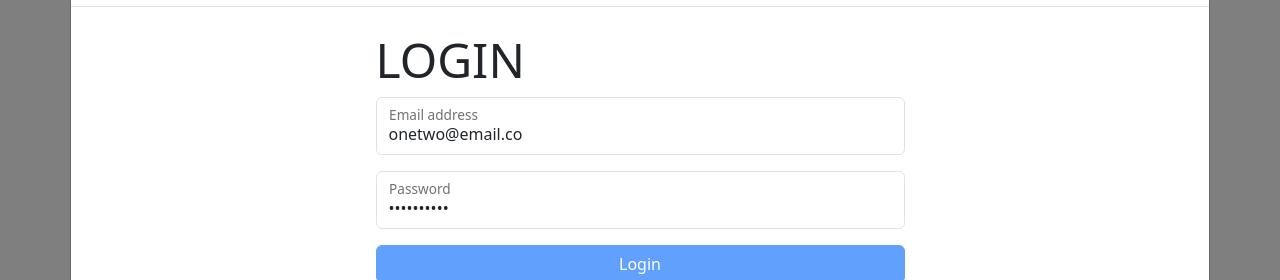
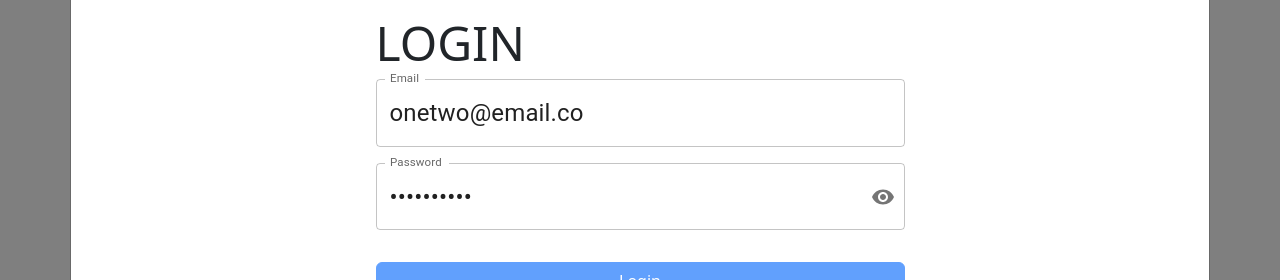
Before and after one commit to ronenram1234/fantastic-crm, a React (Create React App) app: page / in a window 1280 px wide. Shown: the part 223-503 px from the top of the page. Built offline with nearby package versions, Linux system fonts and the light colour scheme; no server answers.

Commit message:
upate login password

```diff
--- a/src/components/Login.tsx
+++ b/src/components/Login.tsx
@@ -5,6 +5,11 @@ import { UserLoginFormValues } from "../interfaces/User";
 
 import { getUserToken, setTokenLocalStorage } from "../services/userServices";
 import { GlobalProps } from "../App";
+import TextField from "@mui/material/TextField";
+import InputAdornment from "@mui/material/InputAdornment";
+import IconButton from "@mui/material/IconButton";
+import Visibility from "@mui/icons-material/Visibility";
+import VisibilityOff from "@mui/icons-material/VisibilityOff";
 
 interface LoginProps {
   setIsRegister: React.Dispatch<React.SetStateAction<boolean>>;
@@ -13,6 +18,11 @@ interface LoginProps {
 const Login: FunctionComponent<LoginProps> = ({ setIsRegister }) => {
   const { setToken, setIsUsserLogedin } = useContext(GlobalProps);
   const [msg, setMsg] = useState("");
+  const [showPassword, setShowPassword] = useState(false);
+
+  const togglePasswordVisibility = () => {
+    setShowPassword((prev) => !prev);
+  };
 
   const formik = useFormik<UserLoginFormValues>({
     initialValues: {
@@ -20,8 +30,8 @@ const Login: FunctionComponent<LoginProps> = ({ setIsRegister }) => {
       password: "Abc!123Abc",
     },
     validationSchema: yup.object({
-      email: yup.string().email().required(),
-      password: yup.string().required(),
+      email: yup.string().email("Invalid email").required("Email is required"),
+      password: yup.string().required("Password is required"),
     }),
     onSubmit: async (values) => {
       getUserToken(values)
@@ -31,11 +41,8 @@ const Login: FunctionComponent<LoginProps> = ({ setIsRegister }) => {
             setToken(res.data);
             setTokenLocalStorage(res.data);
             setIsUsserLogedin(true);
-
-            // successMsg("Sucessful login");
           } else {
             console.log("User not found- ", res.data);
-
             setMsg("User not found");
           }
         })
@@ -47,42 +54,51 @@ const Login: FunctionComponent<LoginProps> = ({ setIsRegister }) => {
   });
 
   return (
-    <>
     <div className="container d-flex justify-content-center align-item-center flex-column col-6">
       <h5 className="display-5 my-2">LOGIN</h5>
       <form onSubmit={formik.handleSubmit}>
-          <div className="form-floating mb-3">
-            <input
+        {/* Email Field */}
+        <div className="mb-3">
+          <TextField
+            variant="outlined"
+            label="Email"
             type="email"
-              className="form-control"
-              id="floatingInput"
-              placeholder="name@example.com"
             name="email"
             value={formik.values.email}
             onChange={formik.handleChange}
             onBlur={formik.handleBlur}
+            fullWidth
+            error={formik.touched.email && Boolean(formik.errors.email)}
+            helperText={formik.touched.email && formik.errors.email}
           />
-            <label htmlFor="floatingInput">Email address</label>
-            {formik.touched.email && formik.errors.email && (
-              <p className="text-danger">{formik.errors.email}</p>
-            )}
         </div>
-          <div className="form-floating">
-            <input
-              type="password"
-              className="form-control"
-              id="floatingPassword"
-              placeholder="Password"
+
+        {/* Password Field */}
+        <div className="mb-3">
+          <TextField
+            variant="outlined"
+            label="Password"
+            type={showPassword ? "text" : "password"}
             name="password"
             value={formik.values.password}
             onChange={formik.handleChange}
             onBlur={formik.handleBlur}
+            fullWidth
+            error={formik.touched.password && Boolean(formik.errors.password)}
+            helperText={formik.touched.password && formik.errors.password}
+            InputProps={{
+              endAdornment: (
+                <InputAdornment position="end">
+                  <IconButton onClick={togglePasswordVisibility} edge="end">
+                    {showPassword ? <VisibilityOff /> : <Visibility />}
+                  </IconButton>
+                </InputAdornment>
+              ),
+            }}
           />
-            <label htmlFor="floatingPassword">Password</label>
-            {formik.touched.password && formik.errors.password && (
-              <p className="text-danger">{formik.errors.password}</p>
-            )}
         </div>
+
+        {/* Submit Button */}
         <button
           className="btn btn-primary mt-3 w-100"
           type="submit"
@@ -92,19 +108,8 @@ const Login: FunctionComponent<LoginProps> = ({ setIsRegister }) => {
         </button>
         <p style={{ color: "red" }}>{msg}</p>
       </form>
+
       <p className="mt-3">
-          {/* <a
-
-            onClick={() => setIsRegister(true)}
-            style={{
-              color: "blue",
-              cursor: "pointer",
-              textDecoration: "underline",
-            }}
-          >
-            New user? Register now
-          </a> */}
-
         <button
           onClick={() => setIsRegister(true)}
           style={{
@@ -122,7 +127,6 @@ const Login: FunctionComponent<LoginProps> = ({ setIsRegister }) => {
         </button>
       </p>
     </div>
-    </>
   );
 };
 
--- a/src/components/ModalLoginReg.tsx
+++ b/src/components/ModalLoginReg.tsx
@@ -3,6 +3,8 @@ import Modal from "react-bootstrap/Modal";
 import Login from "./Login";
 import { GlobalProps } from "../App";
 import Register from "./Register";
+import { createTheme, ThemeProvider } from "@mui/material/styles";
+
 // import Button from "react-bootstrap/Button";
 // import { Product } from "../interfaces/Product";
 // import UpdateAdd from "./UpdateAdd";
@@ -18,15 +20,31 @@ interface ModalLoginRegProps {
 }
 
 const ModalLoginReg: FunctionComponent<ModalLoginRegProps> = () => {
-
   const { isUserLogedin } = useContext(GlobalProps);
 
-  const [isRegister,setIsRegister]=useState(false)
+  const [isRegister, setIsRegister] = useState(false);
 
+  const theme = createTheme({
+    components: {
+      MuiTextField: {
+        styleOverrides: {
+          root: {
+            "& .MuiInputBase-input": {
+              fontSize: "clamp(1rem, 2vw, 1.5rem)",
+            },
+            "& .MuiInputLabel-root": {
+              fontSize: "clamp(0.8rem, 1.2vw, 1.2rem)",
+            },
+          },
+        },
+      },
+    },
+  });
 
 
   return (
     <>
+      <ThemeProvider theme={theme}>
         <Modal
           show={!isUserLogedin}
           // onHide={onHide}
@@ -40,13 +58,15 @@ const ModalLoginReg: FunctionComponent<ModalLoginRegProps> = () => {
             </Modal.Title>
           </Modal.Header>
           <Modal.Body>
-          {isRegister ?
-          (<Register setIsRegister= {setIsRegister} />) :
-          (<Login setIsRegister= {setIsRegister} />)
-          }
+            {isRegister ? (
+              <Register setIsRegister={setIsRegister} />
+            ) : (
+              <Login setIsRegister={setIsRegister} />
+            )}
           </Modal.Body>
           <Modal.Footer></Modal.Footer>
         </Modal>
+      </ThemeProvider>
     </>
   );
 };
--- a/src/components/Register.tsx
+++ b/src/components/Register.tsx
@@ -1,18 +1,28 @@
-import { FunctionComponent, useContext } from "react";
+import { FunctionComponent, useContext, useState } from "react";
 import { useFormik } from "formik";
 import * as yup from "yup";
 import { UserReg } from "../interfaces/User";
 import TextField from "@mui/material/TextField";
+import InputAdornment from "@mui/material/InputAdornment";
+import IconButton from "@mui/material/IconButton";
+import Visibility from "@mui/icons-material/Visibility";
+import VisibilityOff from "@mui/icons-material/VisibilityOff";
 
 interface RegisterProps {
   setIsRegister: React.Dispatch<React.SetStateAction<boolean>>;
 }
 
 const Register: FunctionComponent<RegisterProps> = ({ setIsRegister }) => {
+  const [showPassword, setShowPassword] = useState(false);
+
+  const togglePasswordVisibility = () => {
+    setShowPassword((prev) => !prev);
+  };
+
   const formik = useFormik<UserReg>({
     initialValues: {
       name: {
-        first: "daniel",
+        first: "Daniel",
         middle: "",
         last: "fefer",
       },
@@ -133,10 +143,11 @@ const Register: FunctionComponent<RegisterProps> = ({ setIsRegister }) => {
           <div className="d-flex justify-content-center align-item-center flex-row col-12 mt-4">
             <div className="form-floating mx-3 col-6">
               <TextField
+                //  onChange={(e)=>{console.log(e.target)}}
                 variant="outlined"
                 label="First name"
                 type="text"
-                name="first"
+                name="name.first"
                 value={formik.values.name.first}
                 onChange={formik.handleChange}
                 onBlur={formik.handleBlur}
@@ -156,7 +167,7 @@ const Register: FunctionComponent<RegisterProps> = ({ setIsRegister }) => {
                 variant="outlined"
                 label="Middle name"
                 type="text"
-                name="middle"
+                name="name.middle"
                 value={formik.values.name.middle}
                 onChange={formik.handleChange}
                 onBlur={formik.handleBlur}
@@ -179,7 +190,7 @@ const Register: FunctionComponent<RegisterProps> = ({ setIsRegister }) => {
                 variant="outlined"
                 label="Last name"
                 type="text"
-                name="last"
+                name="name.last"
                 value={formik.values.name.last}
                 onChange={formik.handleChange}
                 onBlur={formik.handleBlur}
@@ -230,7 +241,7 @@ const Register: FunctionComponent<RegisterProps> = ({ setIsRegister }) => {
               <TextField
                 variant="outlined"
                 label="Password"
-                type="password"
+                type={showPassword ? "text" : "password"}
                 name="password"
                 value={formik.values.password}
                 onChange={formik.handleChange}
@@ -240,6 +251,15 @@ const Register: FunctionComponent<RegisterProps> = ({ setIsRegister }) => {
                   formik.touched.password && Boolean(formik.errors.password)
                 }
                 helperText={formik.touched.password && formik.errors.password}
+                InputProps={{
+                  endAdornment: (
+                    <InputAdornment position="end">
+                      <IconButton onClick={togglePasswordVisibility} edge="end">
+                        {showPassword ? <VisibilityOff /> : <Visibility />}
+                      </IconButton>
+                    </InputAdornment>
+                  ),
+                }}
               />
             </div>
           </div>
--- a/src/services/userServices.ts
+++ b/src/services/userServices.ts
@@ -1,5 +1,5 @@
 import axios, { AxiosResponse } from "axios";
-import { User, UserLoginFormValues } from "../interfaces/User";
+import { User, UserLoginFormValues, UserReg } from "../interfaces/User";
 import { jwtDecode } from "jwt-decode";
 import { Jwt } from "../interfaces/Jwt";
 
@@ -7,7 +7,7 @@ const api: string = `${process.env.REACT_APP_API}/users`;
 const tokenKey = "crmUserId";
 
 // access to DB
-export function createUser(user: User) {
+export function createUser(user: UserReg) {
   return axios.post(api, user);
 }
 
```
Lines whose indentation alone changed are shown as unchanged.
